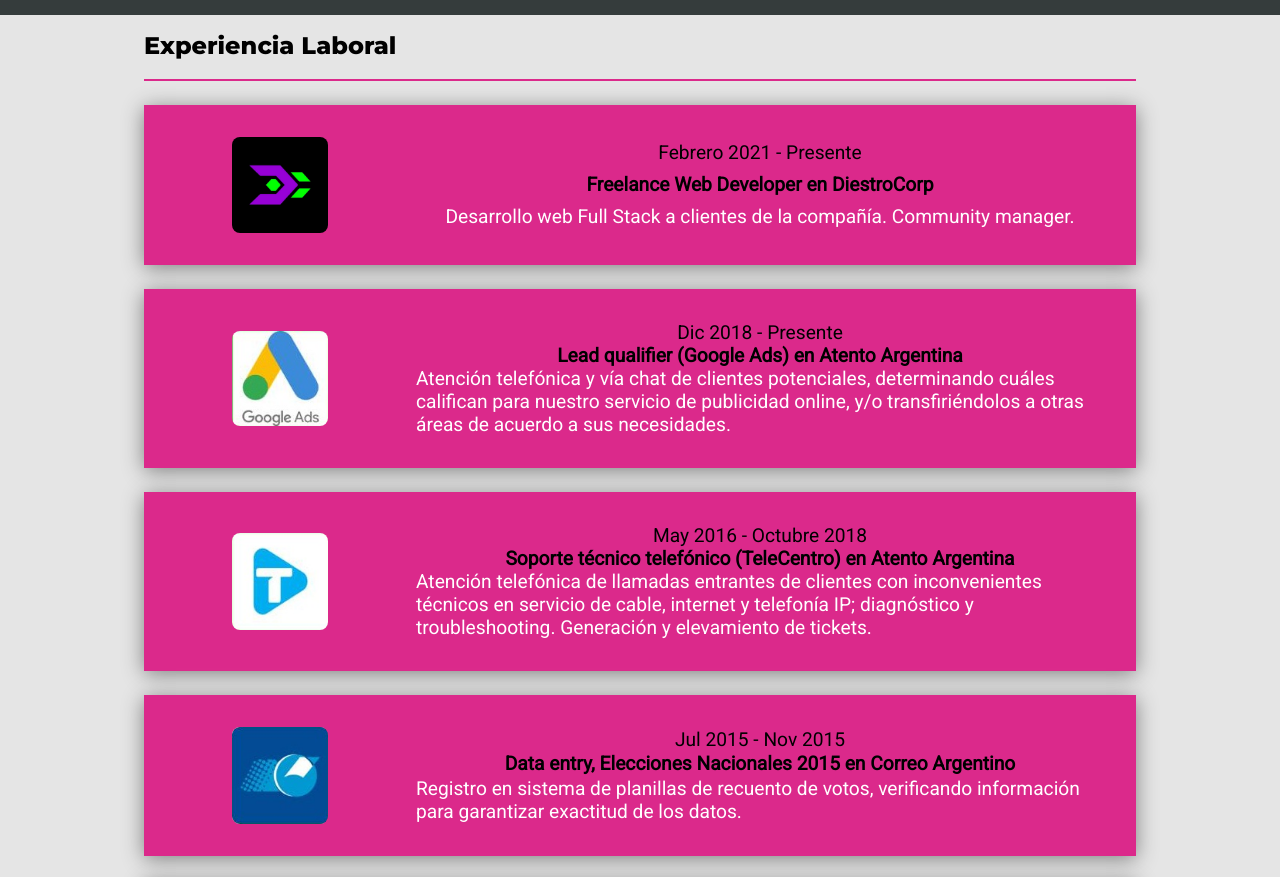
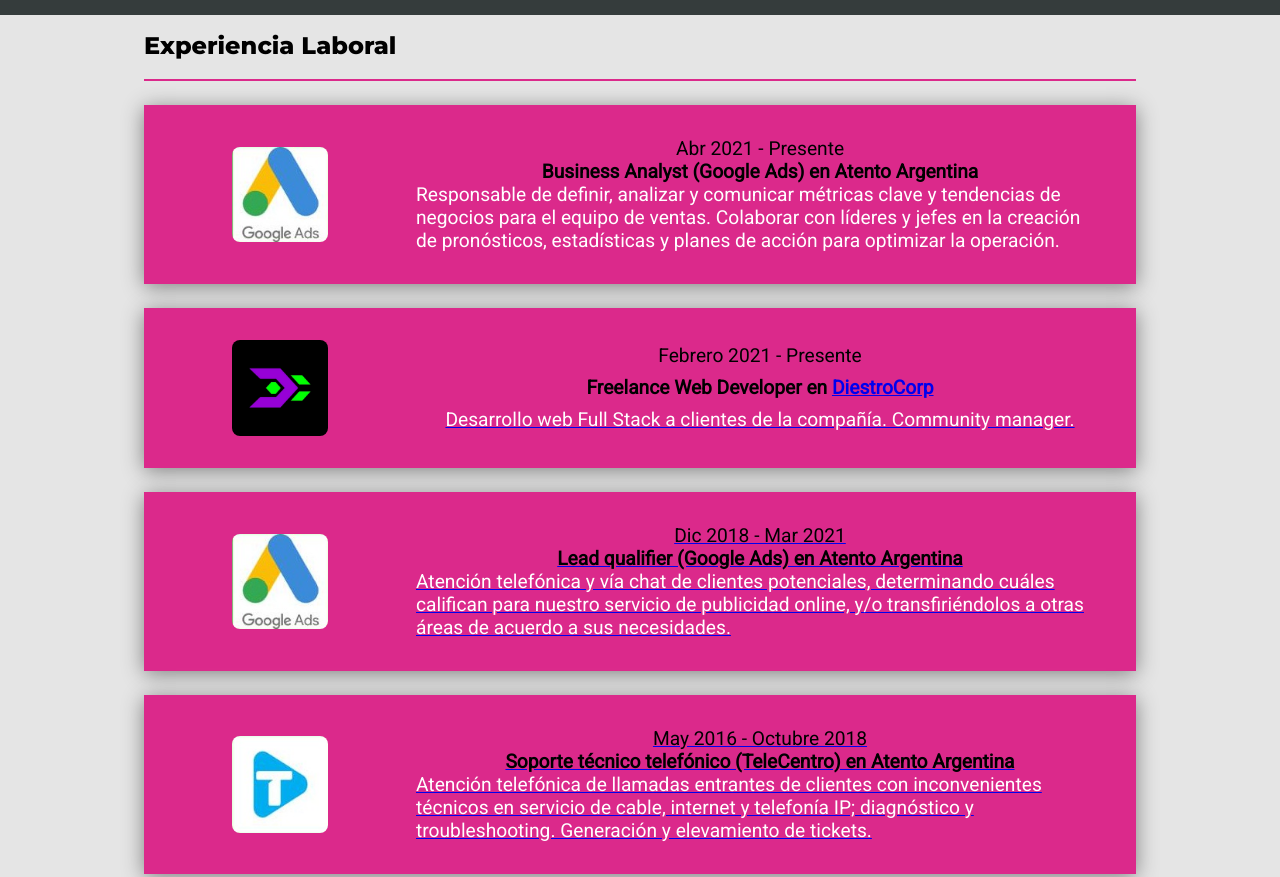
Before and after one commit to DiestroCorleone/curriculum, a plain HTML site: page index.html in a window 1280 px wide. Shown: the part 560-1437 px from the top of the page. Drawn offline with Linux system fonts and the light colour scheme.

Commit message:
Add files via upload
Agrego experiencia laboral julio 2021.

```diff
--- a/index.html
+++ b/index.html
@@ -136,11 +136,23 @@
 			<li>
 				<article>
 					<div class="exp-img">
+						<img src="images/adsLogo.jpg">
+					</div>
+					<div class="exp-text">
+						<p class="periodo">Abr 2021 - Presente</p>
+						<p class="titulo">Business Analyst (Google Ads) en Atento Argentina</p>
+						<p class="descripcion">Responsable de definir, analizar y comunicar métricas clave y tendencias de negocios para el equipo de ventas. Colaborar con líderes y jefes en la creación de pronósticos, estadísticas y planes de acción para optimizar la operación.</p>
+					</div>
+				</article>
+			</li>
+			<li>
+				<article>
+					<div class="exp-img">
 						<img src="images/diestroCorpLogo.jpg">
 					</div>
 					<div class="exp-text">
 						<p class="periodo">Febrero 2021 - Presente</p>
-						<p class="titulo">Freelance Web Developer en DiestroCorp</p>
+						<p class="titulo">Freelance Web Developer en <a href="https://diestrocorp.com.ar">DiestroCorp</p>
 						<p class="descripcion">Desarrollo web Full Stack a clientes de la compañía. Community manager.</p>
 					</div>
 				</article>
@@ -151,7 +163,7 @@
 						<img src="images/adsLogo.jpg">
 					</div>
 					<div class="exp-text">
-						<p class="periodo">Dic 2018 - Presente</p>
+						<p class="periodo">Dic 2018 - Mar 2021</p>
 						<p class="titulo">Lead qualifier (Google Ads) en Atento Argentina</p>
 						<p class="descripcion">Atención telefónica y vía chat de clientes potenciales, determinando cuáles califican para nuestro servicio de publicidad online, y/o transfiriéndolos a otras áreas de acuerdo a sus necesidades.</p>
 					</div>
```
